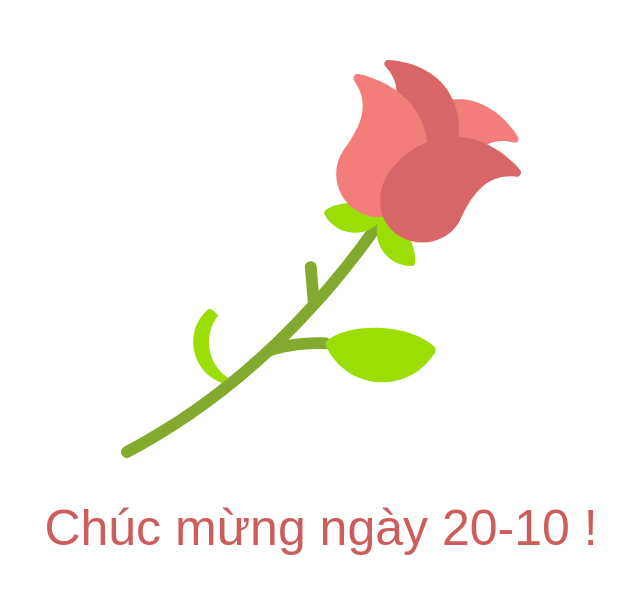
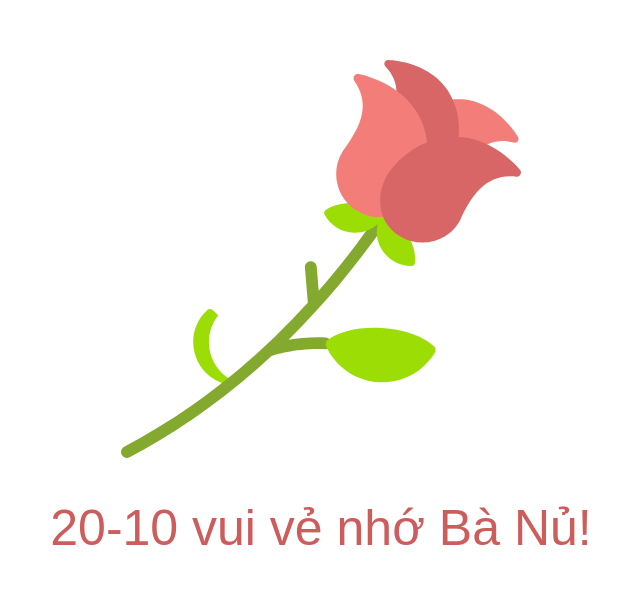
Before and after one commit to LongTran-GD/20-10, a plain HTML site: page index.html in a window 1280 px wide. Shown: the part 141-734 px from the top of the page, without its empty margins (319-959 px from the left). Drawn offline with nearby package versions, Linux system fonts and the light colour scheme.

Commit message:
Update index.html

```diff
--- a/index.html
+++ b/index.html
@@ -946,7 +946,7 @@
         <p id="text-click" style=" display: none;   font-family: fantasy;
         color: indianred;
         font-size: 50px;
-        top: 80%;">Chúc mừng ngày 20-10 !</p>
+        top: 80%;">20-10 vui vẻ nhớ Bà Nủ!</p>
     </div>
 
     <!-- <div class="box-content">
```
